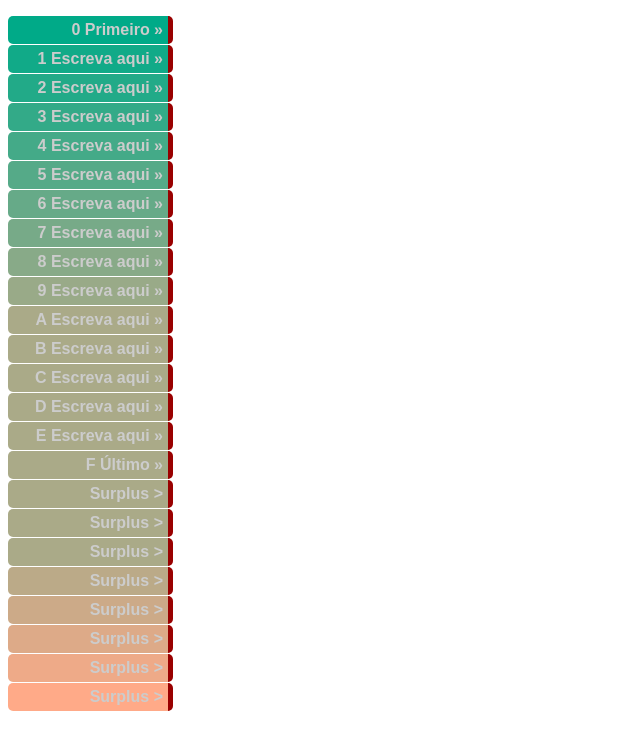
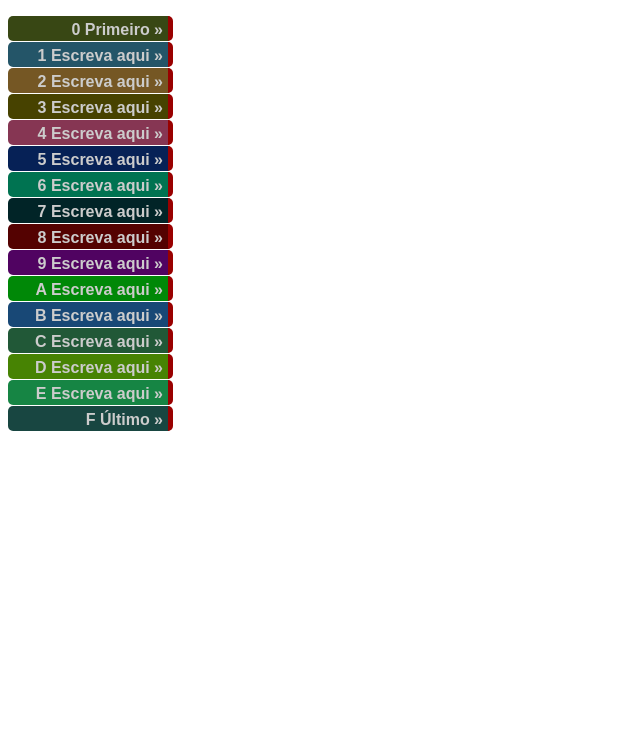
Before and after one commit to marcker/Chromatic-Scale-Menu, a plain HTML site: page index.html in a window 1280 px wide. Shown: the whole page, without its empty margins (0-640 px from the left). Drawn offline with Linux system fonts and the light colour scheme.

Commit message:
Adding randomic format to menu colors

```diff
--- a/css/styles.css
+++ b/css/styles.css
@@ -18,7 +18,9 @@ body {
         list-style-type:none;
         margin-left:-40px;
         background:#F00;
+        vertical-align:middle;
         width:150px;
+        height:15px;
         padding:5px;
         margin-bottom:1px;
         text-align:right;
--- a/index.html
+++ b/index.html
@@ -38,16 +38,6 @@ Chromatic Scale Menu 1.0
                 <li><a href="#" >D Escreva aqui &raquo;</a></li>
                 <li><a href="#" >E Escreva aqui &raquo;</a></li>
                 <li><a href="#" >F Último &raquo;</a></li>
-                <!-- Surplus -->
-                <li><a href="#" >Surplus &gt;</a></li>
-                <li><a href="#" >Surplus &gt;</a></li>
-                <li><a href="#" >Surplus &gt;</a></li>
-                <li><a href="#" >Surplus &gt;</a></li>
-                <li><a href="#" >Surplus &gt;</a></li>
-                <li><a href="#" >Surplus &gt;</a></li>
-                <li><a href="#" >Surplus &gt;</a></li>
-                <li><a href="#" >Surplus &gt;</a></li>
-                <!-- End Surplus -->
             </ul>
         </section>
     </body>
--- a/js/js-source.js
+++ b/js/js-source.js
@@ -9,12 +9,38 @@ Chromatic Scale Menu 1.0
          js/js-source.js
 */
 
-function create_menu(color) {
-    color = [color];
+function create_menu(color, mode) {
+    function random() { return Math.random()*9;}
+    function floor(x) { return Math.floor(x);}
+    function generate_color() {
+            var R_number1, R_number2,
+                G_number1, G_number2,
+                B_number1, B_number2;
+
+            R_number1 = floor(random());
+            R_number2 = floor(random());
+            G_number1 = floor(random());
+            G_number2 = floor(random());
+            B_number1 = floor(random());
+            B_number2 = floor(random());
+
+            return'#' + R_number1 + R_number2 +
+                        G_number1 + G_number2 +
+                        B_number1 + B_number2;
+        }
+
     var i,
         j,
-        hex_letters = ['A', 'B', 'C', 'D', 'E', 'F'].reverse(),
         li = document.getElementById('menu').getElementsByTagName('li');
+
+    if (mode == 'random') {
+        for (i = 0; i <= li.length - 1; i++) {
+            li[i].style.background = generate_color();
+        }
+    }
+    else {
+        color = color.split();
+        var hex_letters = ['A', 'B', 'C', 'D', 'E', 'F'].reverse();
 
         // Hexadecimal Numbers [0-9];
         for (i = 0; i <= li.length - 1; i++) {
@@ -25,23 +51,17 @@ function create_menu(color) {
                         break;
                     }
                     else {
-                    li[i].style.background = color[0][0] +
-                                                hex_letters[j] +
-                                                     color[0][2] +
-                                                         color[0][3];
+                        li[i].style.background = color[0][0] + hex_letters[j] + color[0][2] + color[0][3];
                     }
                 }
             }
             else {
-            li[i].style.background = color[0][0] +
-                                        i +
-                                            color[0][2] +
-                                                color[0][3];
+                li[i].style.background = color[0][0] + i + color[0][2] + color[0][3];
+            }
         }
     }
 }
 
 DomReady.ready(function() {
-    // color = '#0[ [0-9][A-F] ][ [0-9][A-F] ] e.g #08A or #0AB;
-    create_menu('#0A8');
+    create_menu('#0A8', 'random');
 });
```
Lines whose indentation alone changed are shown as unchanged.
